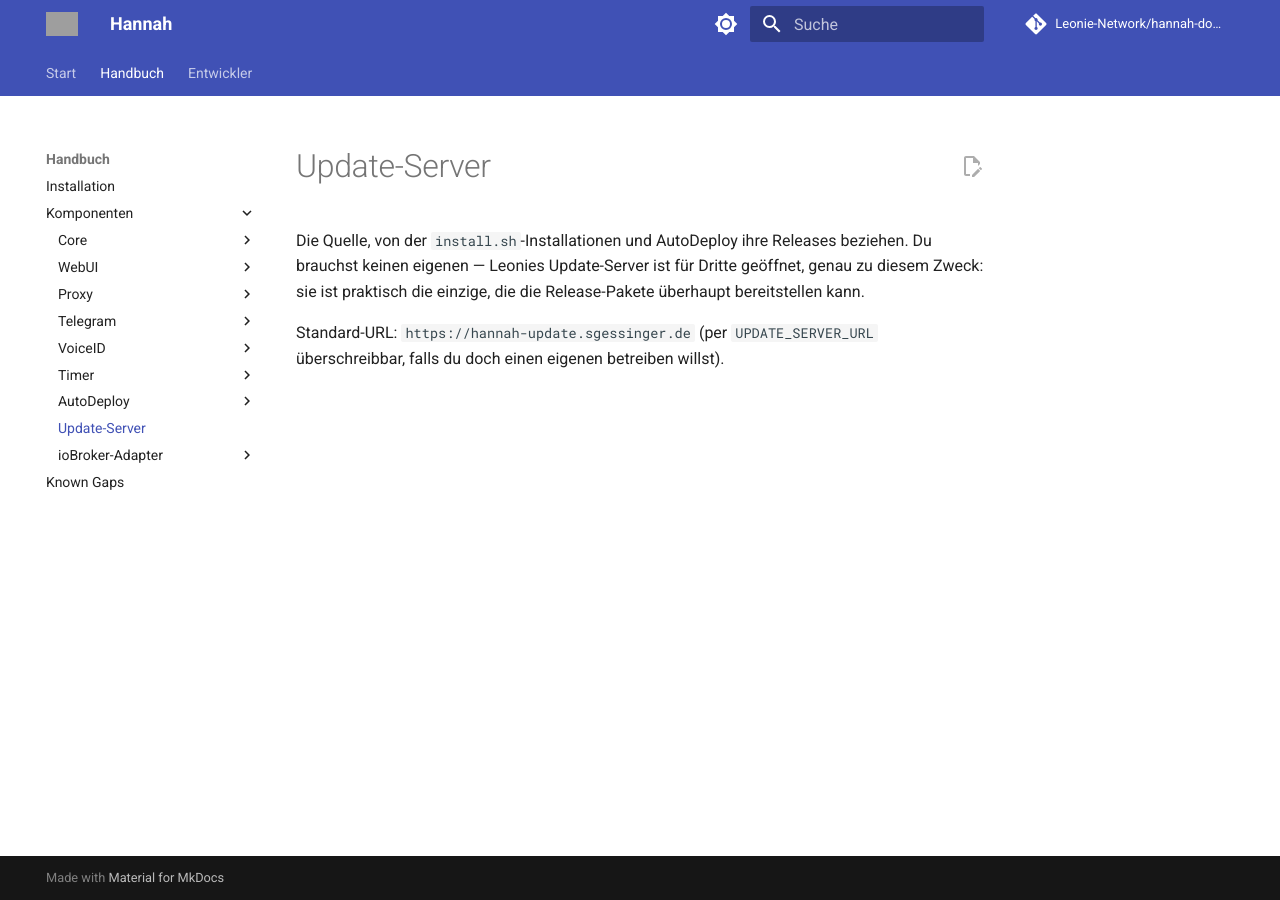
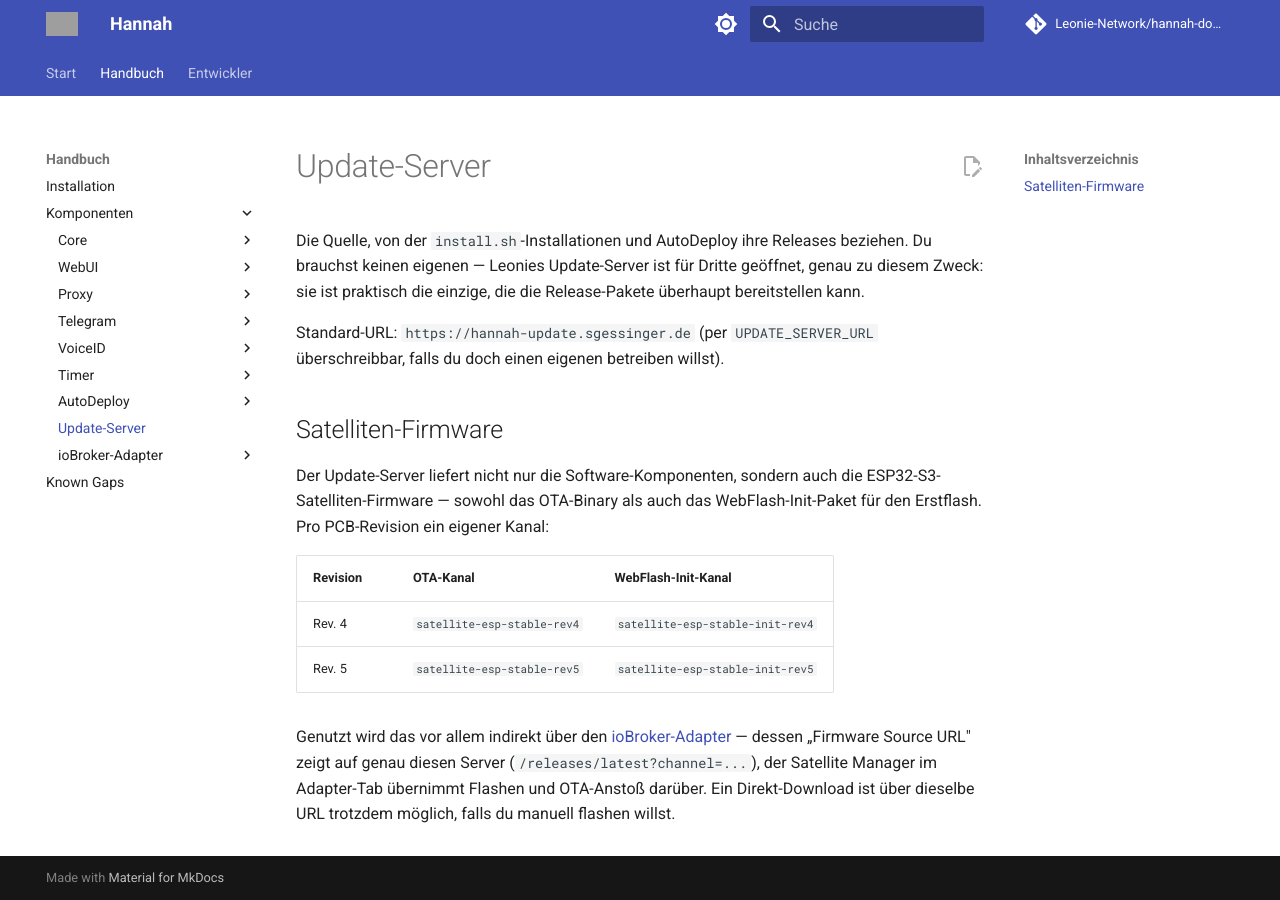
Before and after one commit to Leonie-Network/hannah-docs, an MkDocs documentation site: the page built from docs/components/update-server/index.md, in a window 1280 px wide. Built offline with MkDocs 1.6.1 and Material for MkDocs 9.7.7, drawn with Linux system fonts in a browser that asks for light colours; comment, search, counter and statistics services are not loaded; grey boxes are pictures that could not be loaded.

Commit message:
docs: mention satellite firmware distribution on the Update-Server page
Previously only described software-component releases. Adds the per-PCB-
revision OTA/WebFlash-Init channel table and links to the ioBroker-Adapter's
Firmware config, which is how this is actually used in practice.

```diff
--- a/docs/components/index.md
+++ b/docs/components/index.md
@@ -13,7 +13,7 @@ Bedarf dazugeschaltet.
 | [VoiceID](voiceid/index.md) | Erkennt, *wer* spricht, nicht nur *was* gesagt wurde | Nein |
 | [Timer](timer/index.md) | Timer und Wecker | Nein |
 | [AutoDeploy](autodeploy/index.md) | Hält die anderen Komponenten automatisch aktuell | Nein |
-| [Update-Server](update-server/index.md) | Die Quelle, von der Installationen und AutoDeploy ihre Releases beziehen | — (kein eigener nötig) |
+| [Update-Server](update-server/index.md) | Die Quelle, von der Installationen, AutoDeploy und die Satelliten-Firmware ihre Releases beziehen | — (kein eigener nötig) |
 | [ioBroker-Adapter](iobroker-adapter/index.md) | Bindet Hannah an ioBroker an — ohne ihn keine Smart-Home-Steuerung | Ja (für Smart-Home-Steuerung) |
 
 !!! note "macOS"
--- a/docs/components/update-server/index.md
+++ b/docs/components/update-server/index.md
@@ -7,3 +7,19 @@ kann.
 
 Standard-URL: `https://hannah-update.sgessinger.de` (per `UPDATE_SERVER_URL`
 überschreibbar, falls du doch einen eigenen betreiben willst).
+
+## Satelliten-Firmware
+
+Der Update-Server liefert nicht nur die Software-Komponenten, sondern auch die
+ESP32-S3-Satelliten-Firmware — sowohl das OTA-Binary als auch das WebFlash-Init-Paket
+für den Erstflash. Pro PCB-Revision ein eigener Kanal:
+
+| Revision | OTA-Kanal | WebFlash-Init-Kanal |
+|---|---|---|
+| Rev. 4 | `satellite-esp-stable-rev4` | `satellite-esp-stable-init-rev4` |
+| Rev. 5 | `satellite-esp-stable-rev5` | `satellite-esp-stable-init-rev5` |
+
+Genutzt wird das vor allem indirekt über den [ioBroker-Adapter](../iobroker-adapter/configuration.md#firmware)
+— dessen „Firmware Source URL" zeigt auf genau diesen Server (`/releases/latest?channel=...`),
+der Satellite Manager im Adapter-Tab übernimmt Flashen und OTA-Anstoß darüber. Ein
+Direkt-Download ist über dieselbe URL trotzdem möglich, falls du manuell flashen willst.
```
